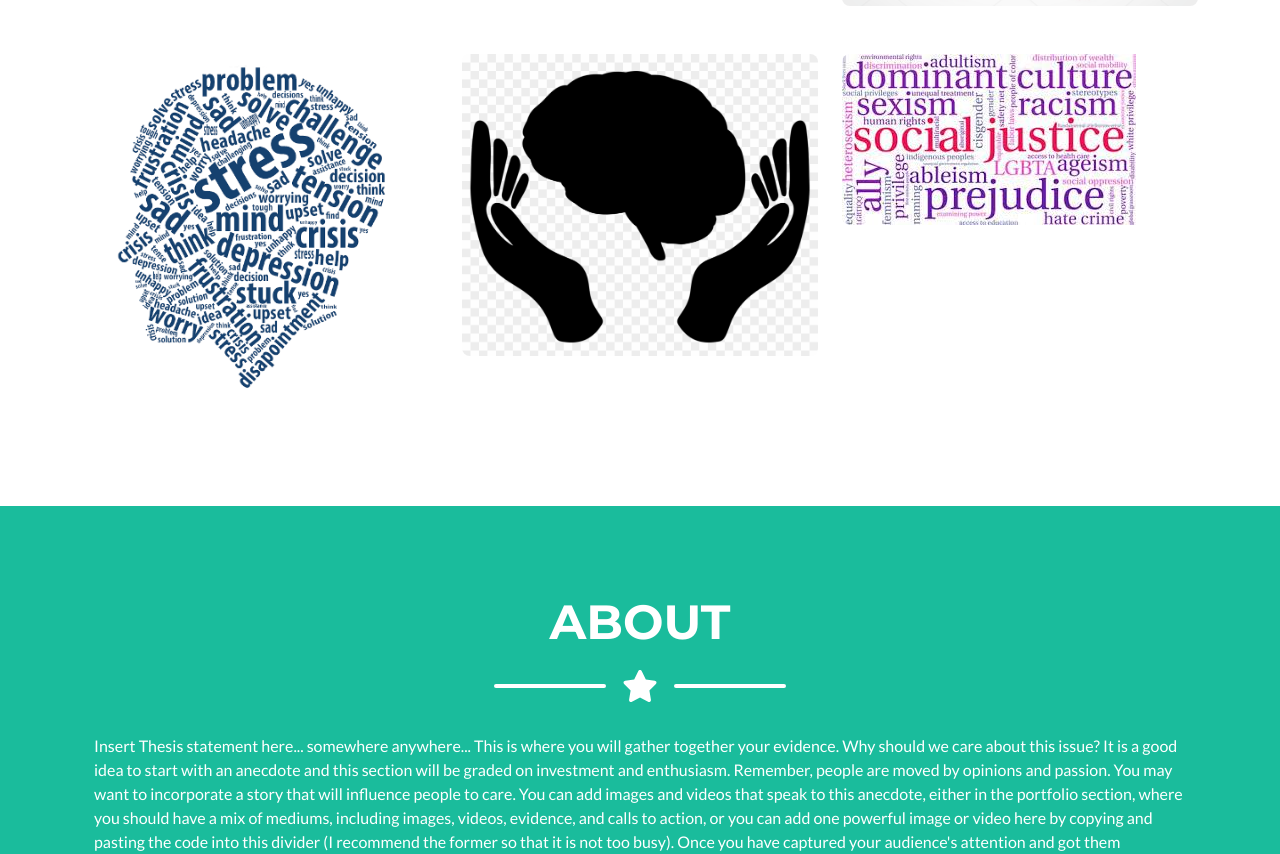
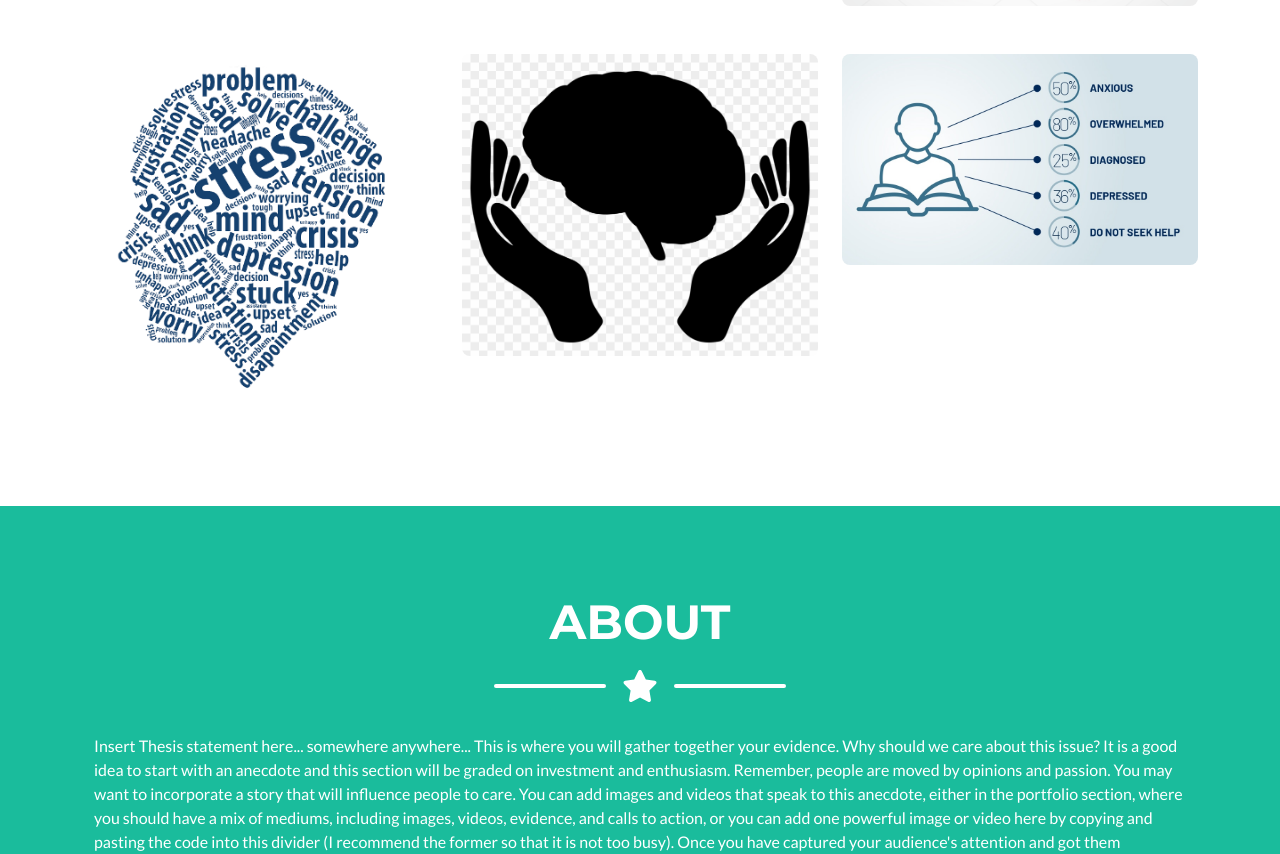
Before and after one commit to Group-3-ISS210/ISS-Group-3-001-, a plain HTML site: page index.html in a window 1280 px wide. Shown: the part 1234-2088 px from the top of the page. Drawn offline with nearby package versions, Linux system fonts and the light colour scheme.

Commit message:
Update index.html

```diff
--- a/index.html
+++ b/index.html
@@ -115,7 +115,7 @@
                             <div class="portfolio-item-caption d-flex align-items-center justify-content-center h-100 w-100">
                                 <div class="portfolio-item-caption-content text-center text-white"><i class="fas fa-plus fa-3x"></i></div>
                             </div>
-                            <img class="img-fluid" src="assets/img/portfolio/SJImage6.png" alt="..." />
+                            <img class="img-fluid" src="assets/img/portfolio/mentalhealth3.jpeg" alt="..." />
                         </div>
                     </div>
                 </div>
```
